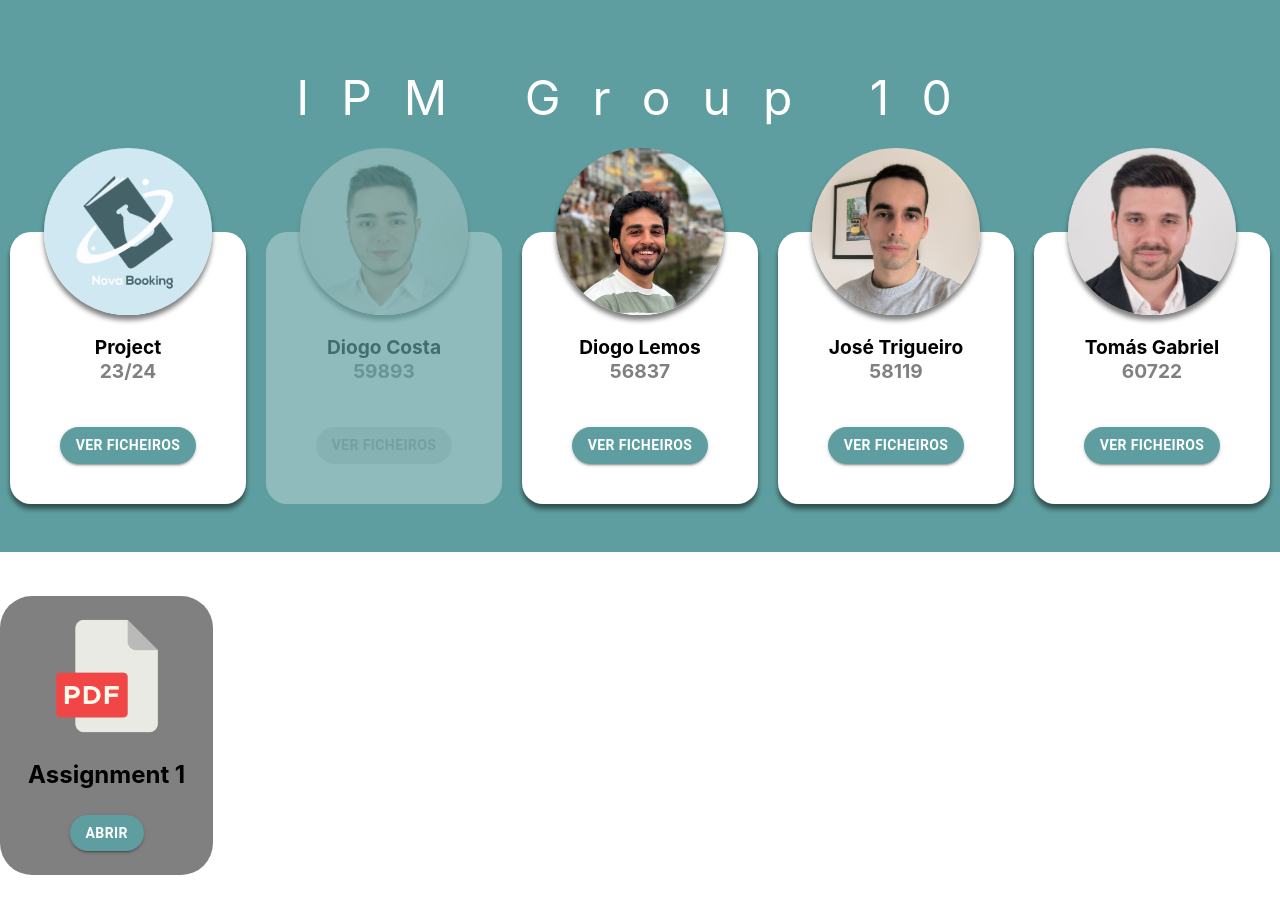
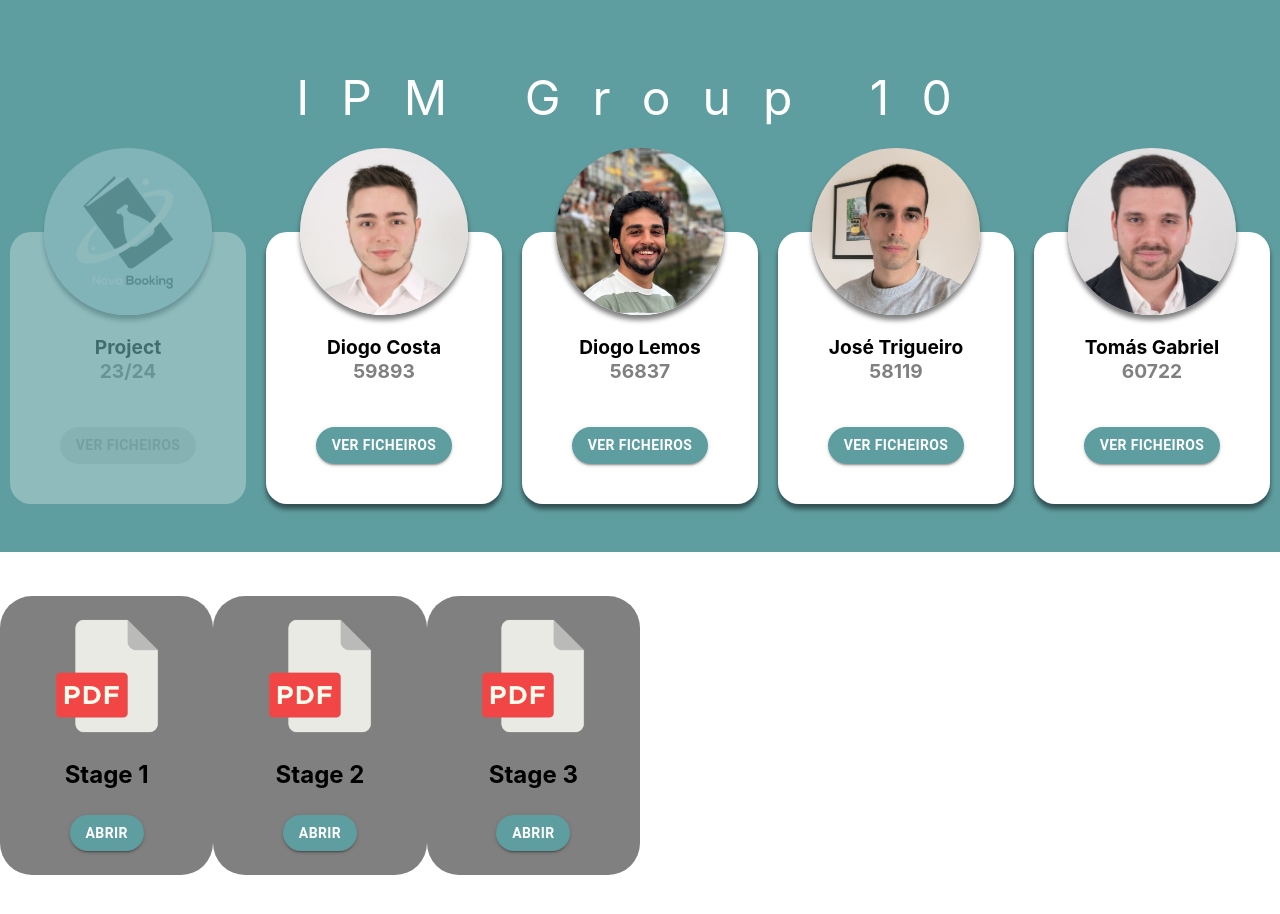
Before and after one commit to dcosta500/ipm-site, a React (Create React App) app: page / in a window 1280 px wide. Shown: the top 914 px of the page. Built offline with nearby package versions, Linux system fonts and the light colour scheme.

Commit message:
Added stage 3 report file

```diff
--- a/src/app/components/mainpage/sections/MembersSection.js
+++ b/src/app/components/mainpage/sections/MembersSection.js
@@ -7,7 +7,7 @@ import { useState } from "react";
 import { proj_profiles } from "src/assets/files/proj_meta";
 
 function MembersSection() {
-  const [showFilesId, setShowFilesId] = useState("dc");
+  const [showFilesId, setShowFilesId] = useState("prj");
 
   let gridItems = proj_profiles.map((e, i) => {
     return (
--- a/src/assets/files/proj_meta.js
+++ b/src/assets/files/proj_meta.js
@@ -72,12 +72,16 @@ export const proj_files = [
     id: "prj",
     files: [
       {
-        name: "G_10_stage1",
+        name: "Stage 1",
         file: require("./project_files/G_10_stage1.pdf"),
       },
       {
-        name: "G_10_stage2",
+        name: "Stage 2",
         file: require("./project_files/G_10_stage2.pdf"),
+      },
+      {
+        name: "Stage 3",
+        file: require("./project_files/G_10_stage3.pdf"),
       },
     ],
   },
```
Also changed, not shown: 1 other file (tests, documents, lock files or other folders).
